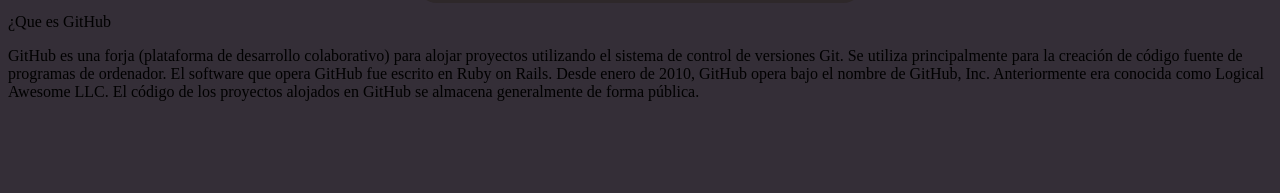
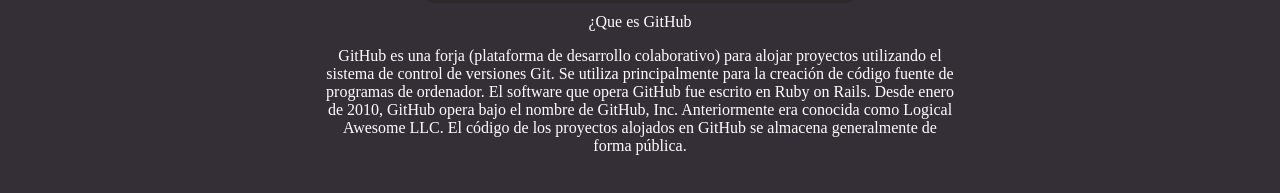
Before and after one commit to MauriJAO/git_landing, a plain HTML site: page index.html in a window 1280 px wide. Shown: the part 503-696 px from the top of the page. Drawn offline with nearby package versions, Linux system fonts and the light colour scheme.

Commit message:
css para etiqueta p

```diff
--- a/style.css
+++ b/style.css
@@ -57,3 +57,13 @@ form {
   box-shadow: none;
   top: 6px;
 }
+
+p{
+  color: #ffffff;
+  text-align: center;
+  width: 50%;
+  float: none;
+  margin-left: auto;
+  margin-right: auto
+
+}
```
